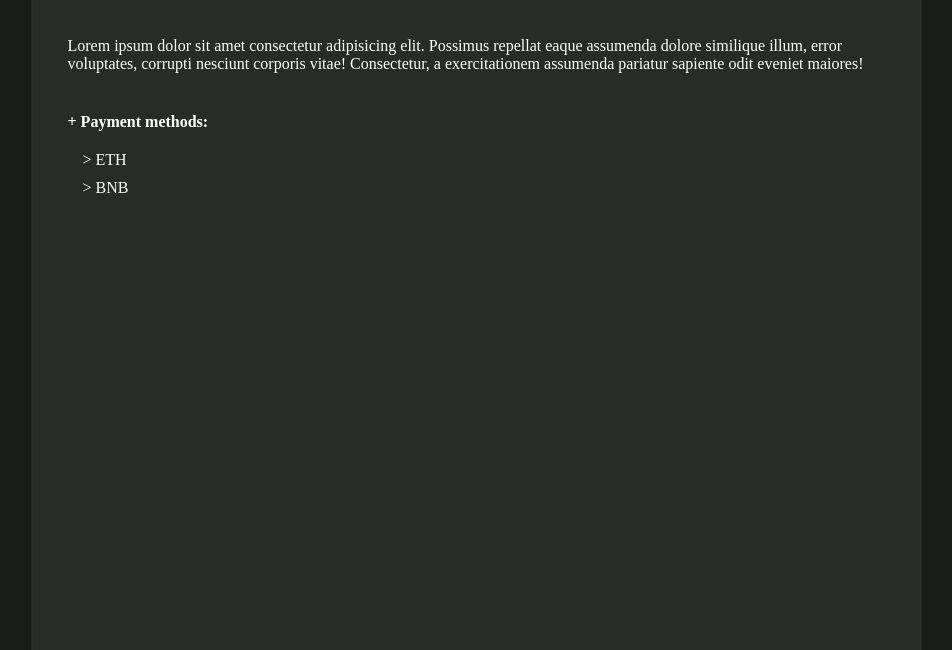
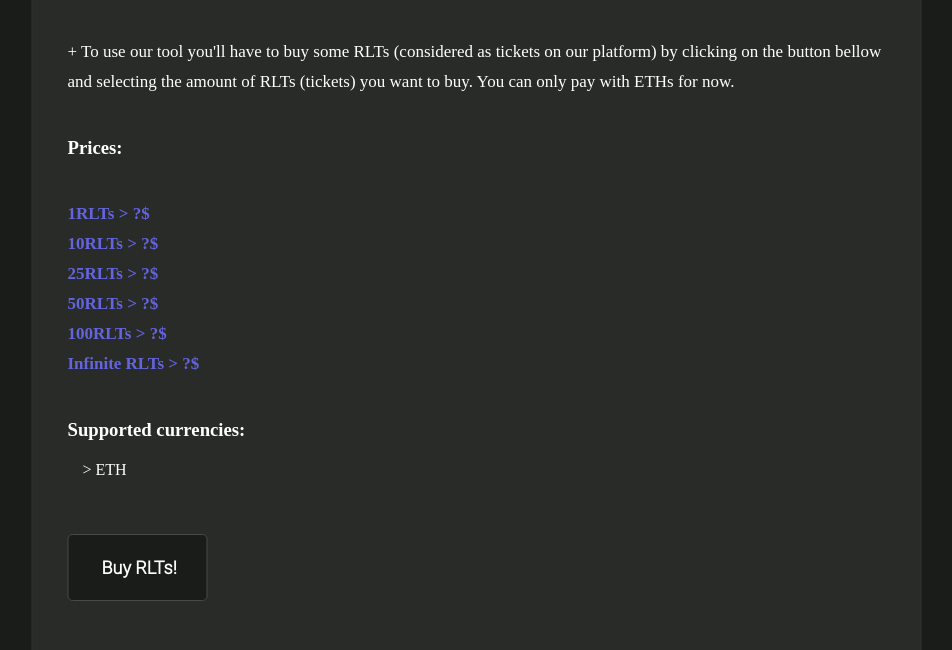
Before and after one commit to ErrSystem/WalletRoulette, a plain HTML site: page Dapp/index.html in a window 1280 px wide. Shown: the part 150-800 px from the top of the page, without its empty margins (164-1116 px from the left). Drawn offline with nearby package versions, Linux system fonts and the light colour scheme; a web font is replaced by a local one.

Commit message:
Added payment text!

```diff
--- a/Dapp/index.html
+++ b/Dapp/index.html
@@ -21,16 +21,16 @@
                 <img>
                 <a>Connect Wallet</a>
             </div>
-            <p class="paymentInfo">Lorem ipsum dolor sit amet consectetur adipisicing elit. Possimus repellat eaque assumenda dolore similique illum, error voluptates, corrupti nesciunt corporis vitae! Consectetur, a exercitationem assumenda pariatur sapiente odit eveniet maiores!</p>
-            <p class="boldFamily">+ Payment methods:</p>
+            <p class="paymentInfo">+ To use our tool you'll have to buy some RLTs (considered as tickets on our platform) by clicking on the button bellow and selecting the amount of RLTs (tickets) you want to buy. You can only pay with ETHs for now.</p>
+            <h3 style="margin-left: 15px;">Prices:</h3>
+            <p class="prices">1RLTs > ?$<br>10RLTs > ?$<br>25RLTs > ?$<br>50RLTs > ?$<br>100RLTs > ?$<br>Infinite RLTs > ?$</p>
+            <h3 style="margin-left: 15px;">Supported currencies:</h3>
             <ul>
                 <li>
                     <a href="https://www.binance.com/trade/ETH_USDT" target="_blank">> ETH</a>
                 </li>
-                <li>
-                    <a href="https://www.binance.com/trade/BNB_USDT" target="_blank">> BNB</a>
-                </li>
             </ul>
+            <a class="buyBtn">Buy RLTs!</a>
             <img class="wavyBorder wavyBorder1" src="css/imgs/wavyBorders/1.png">
             <img class="wavyBorder wavyBorder2" src="css/imgs/wavyBorders/2.png">
         </div>
--- a/Dapp/sass/main.scss
+++ b/Dapp/sass/main.scss
@@ -45,6 +45,43 @@
     }
     .paymentInfo {
         margin-top: 20px;
+        font-size: 17px;
+        line-height: 30px;
+    }
+    .prices {
+        margin-top: 0;
+        line-height: 30px;
+        font-size: 17px;
+        font-weight: bold;
+        color: #6464df;
+    }
+    .buyBtn {
+        text-align: center;
+        display: block;
+        width: 140px;
+        transition: all ease .3s;
+        color: white;
+        background-color: #191c19;
+        border: #494949 solid .1px;
+        padding: 20px;
+        border-radius: 5px;
+        margin-top: 55px;
+        font-family: lightRobotto;
+        font-weight: bold;
+        font-size: 18px;
+        line-height: 25px;
+        text-align: left;
+        margin-left: 35px;
+        margin-bottom: 30px;
+        padding-left: 33px;
+        &:hover {
+            transition: all ease .3s;
+            background-color: #a9aea9;
+            border: .1px solid #191c19;
+            color: black;
+            margin-left: 45px;
+            cursor: pointer;
+        }
     }
     .connectWalletButton {
         padding: 11px 33px;
@@ -295,7 +332,7 @@
         position: absolute;
         right: 65px;
         top: 50px;
-        color: #870606;
+        color: #fff;
         font-size: 25px;
         font-weight: bolder;
         font-family: comicStyle;
```
Also changed, not shown: Dapp/css/main.css.
